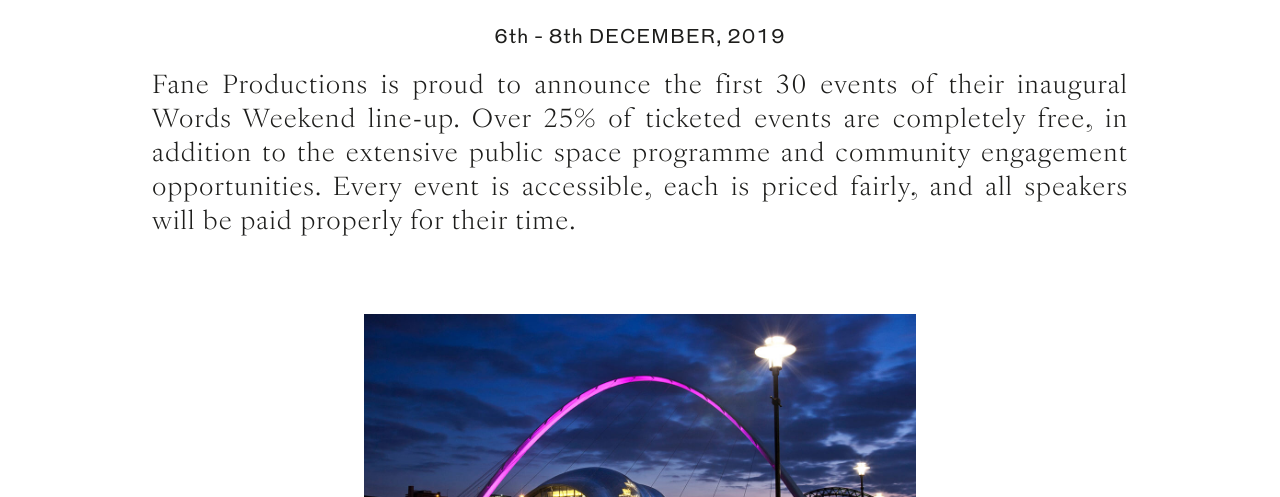
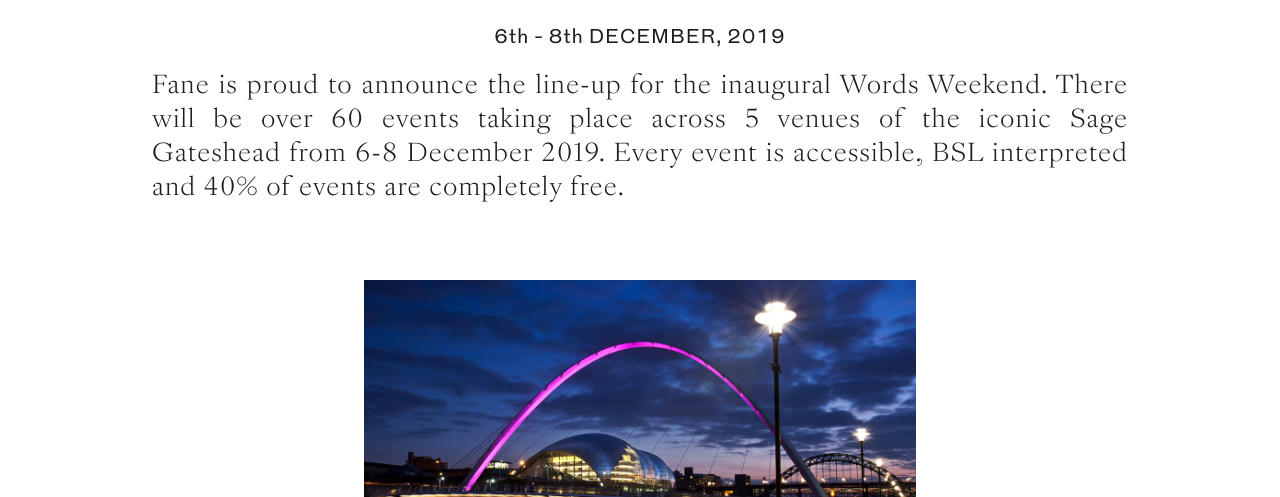
Before and after one commit to ryanhbowman/wordsweekend, a website: page events.html in a window 1280 px wide. Shown: the part 303-800 px from the top of the page. Drawn offline with nearby package versions, Linux system fonts and the light colour scheme; no server answers; a script that the page names is missing; files whose address does not match are found by name.

Commit message:
new text

```diff
--- a/events.html
+++ b/events.html
@@ -151,9 +151,9 @@
       <div class="container" style="max-width: 1024px">
         <h1 class="ta-center" style="margin-bottom: 60px;">Events</h1>
         <h3 class="ta-center space-group-small">6th - 8th DECEMBER, 2019</h3>
-        <h2 class="space-group-small justify" id="items2">Fane Productions is proud to announce the first 30 events of their inaugural Words Weekend line-up. Over 25% of ticketed
-        events are completely free, in addition to the extensive public space programme and community engagement opportunities.
-        Every event is accessible, each is priced fairly, and all speakers will be paid properly for their time.</h2>
+        <h2 class="space-group-small justify" id="items2">Fane is proud to announce the line-up for the inaugural Words
+          Weekend. There will be over 60 events taking place across 5 venues of the iconic Sage Gateshead from 6-8
+          December 2019. Every event is accessible, BSL interpreted and 40% of events are completely free.</h2>
       </div>
       <div class="container container--small" style="max-width:600px;">
         <a href="https://sagegateshead.com/"><img src="images/sage.jpg" alt="" style="max-width:100%"></a>
```
